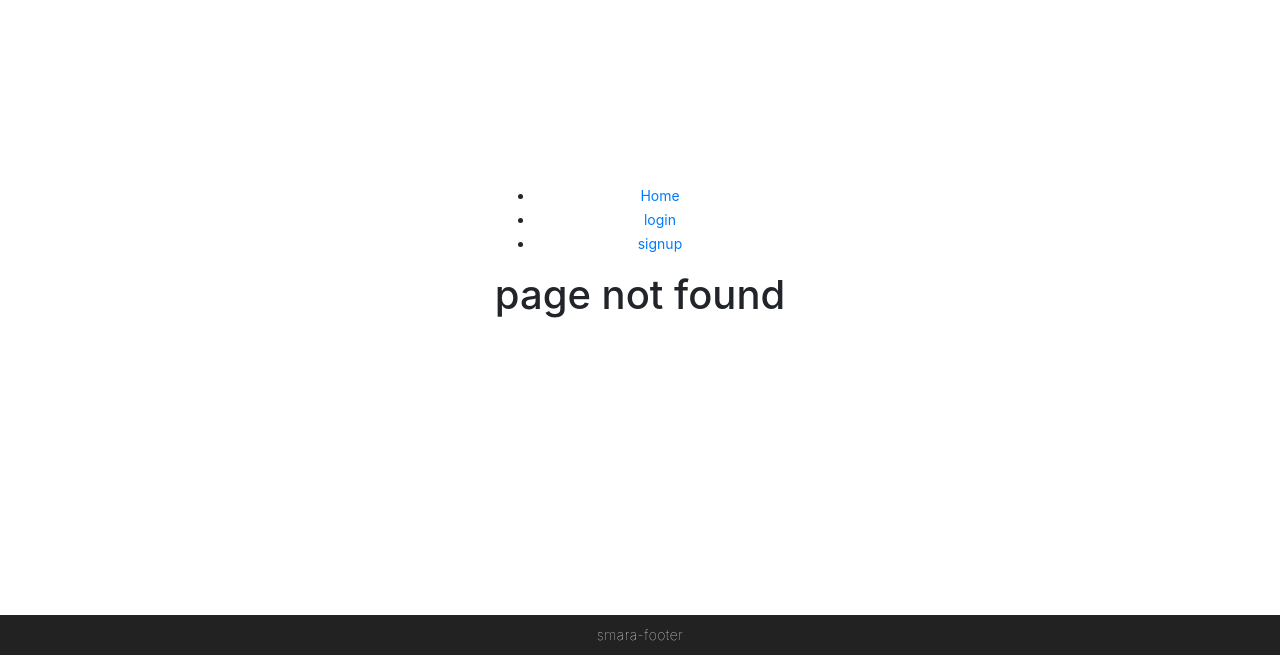
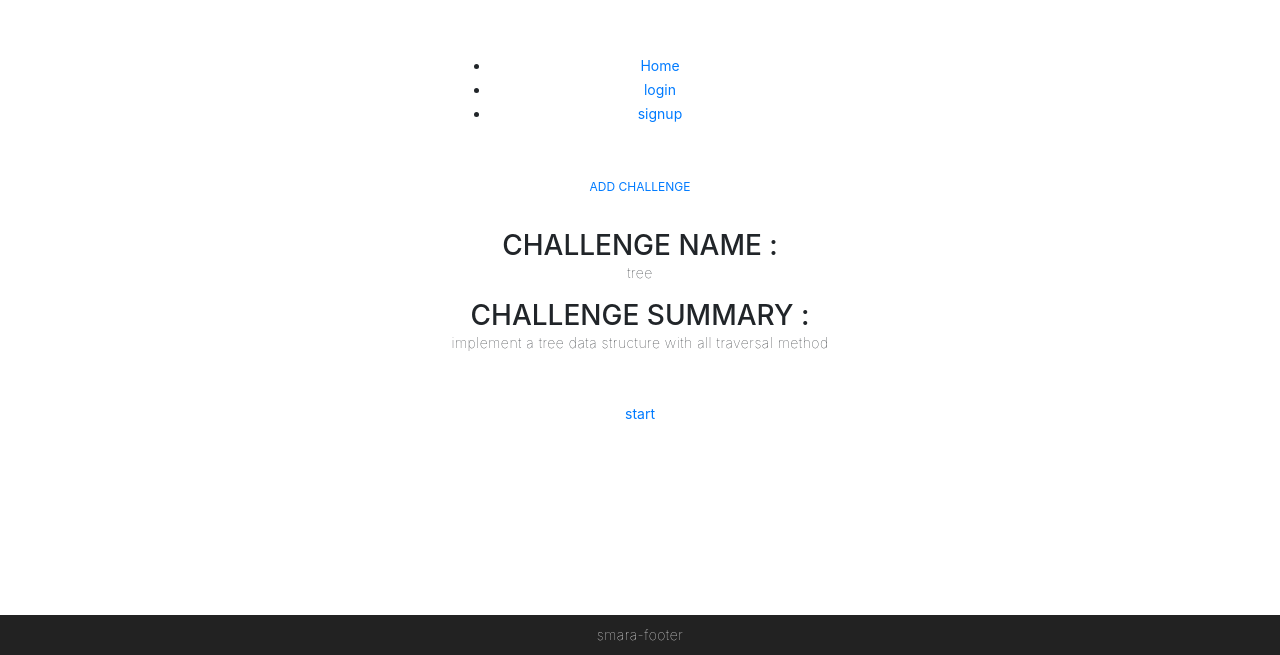
Before and after one commit to StatusCode-200/Coodak-front, a React (Create React App) app: page /challenges in a window 1280 px wide. Before the commit this address had no page. Shown: the part 145-800 px from the top of the page. Built offline with nearby package versions, Linux system fonts and the light colour scheme.

Commit message:
challenges page

```diff
--- a/src/Main.js
+++ b/src/Main.js
@@ -3,6 +3,7 @@ import { Switch, Route } from "react-router-dom";
 import Home from "./views/Home/Home";
 import Login from "./views/Login/LoginContainer";
 import Signup from "./views/signup/SignupContainer";
+import Challenges from "./views/Challenges/ChallengesContainer";
 
 import PageNotFound from "./views/PageNotFound/PageNotFound";
 
@@ -13,7 +14,7 @@ function Main() {
         <Route exact path="/" component={Home} />
         <Route exact path="/login" component={Login} />
         <Route exact path="/signup" component={Signup} />
-
+        <Route exact path="/challenges" component={Challenges} />
         <Route path="*" component={PageNotFound} />
       </Switch>
     </main>
--- a/src/views/Challenges/Challenges.js
+++ b/src/views/Challenges/Challenges.js
@@ -1,33 +1,34 @@
+/* eslint-disable */
+
 import React from "react";
 import { Link } from "react-router-dom";
 
 function Challenges(props) {
-    const { challenges } = props;
+  const {challenges} = props;
   return (
-    <>
-
-<div class="wrapper">
+    <div className="wrapper">
 
       <section id="all-challenges">
 
-            <div class="linkDiv">
+        <div className="linkDiv">
           <Link to="/addChallenge">
-            <span class="thin"></span><span class="thick">ADD CHALLENGE</span>
+            <span className="thin" />
+            <span className="thick">ADD CHALLENGE</span>
           </Link>
         </div>
-
-           {challenges.map((challenge, i) =>
-
-
-<>
-          <div className="one-challenge">
+        {challenges.map((challenge, idx) => (
+          <div className="one-challenge" key={idx}>
             <h3 className="challengeName">
               CHALLENGE NAME :
-              <p> {challenge.name} </p>
+              <p>
+                {challenge.name}
+              </p>
             </h3>
             <h3 className="challengeS">
               CHALLENGE SUMMARY :
-              <p> { challenge.summary } </p>
+              <p>
+                { challenge.summary }
+              </p>
             </h3>
 
             <div className="linkDiv">
@@ -36,14 +37,9 @@ function Challenges(props) {
               </Link>
             </div>
           </div>
-<hr />
-</>
-         )
-         }
+        ))}
       </section>
     </div>
-
-    </>
   );
 }
 export default Challenges;
--- a/src/views/Challenges/ChallengesContainer.js
+++ b/src/views/Challenges/ChallengesContainer.js
@@ -5,7 +5,11 @@ export default class ChallengesContainer extends Component {
   constructor(props) {
     super(props);
     this.state = {
-      challenges: [],
+      challenges: [{
+        name: "tree",
+        summary: "implement a tree data structure with all traversal method",
+        _id: "1234",
+      }],
     };
   }
 
--- a/src/views/CodeEditor/CodeEditorContainer.js
+++ b/src/views/CodeEditor/CodeEditorContainer.js
@@ -1,3 +1,5 @@
+/* eslint-disable */
+
 import React, { Component } from "react";
 import CodeEditor from "./CodeEditor";
 
```
Lines whose indentation alone changed are shown as unchanged.
